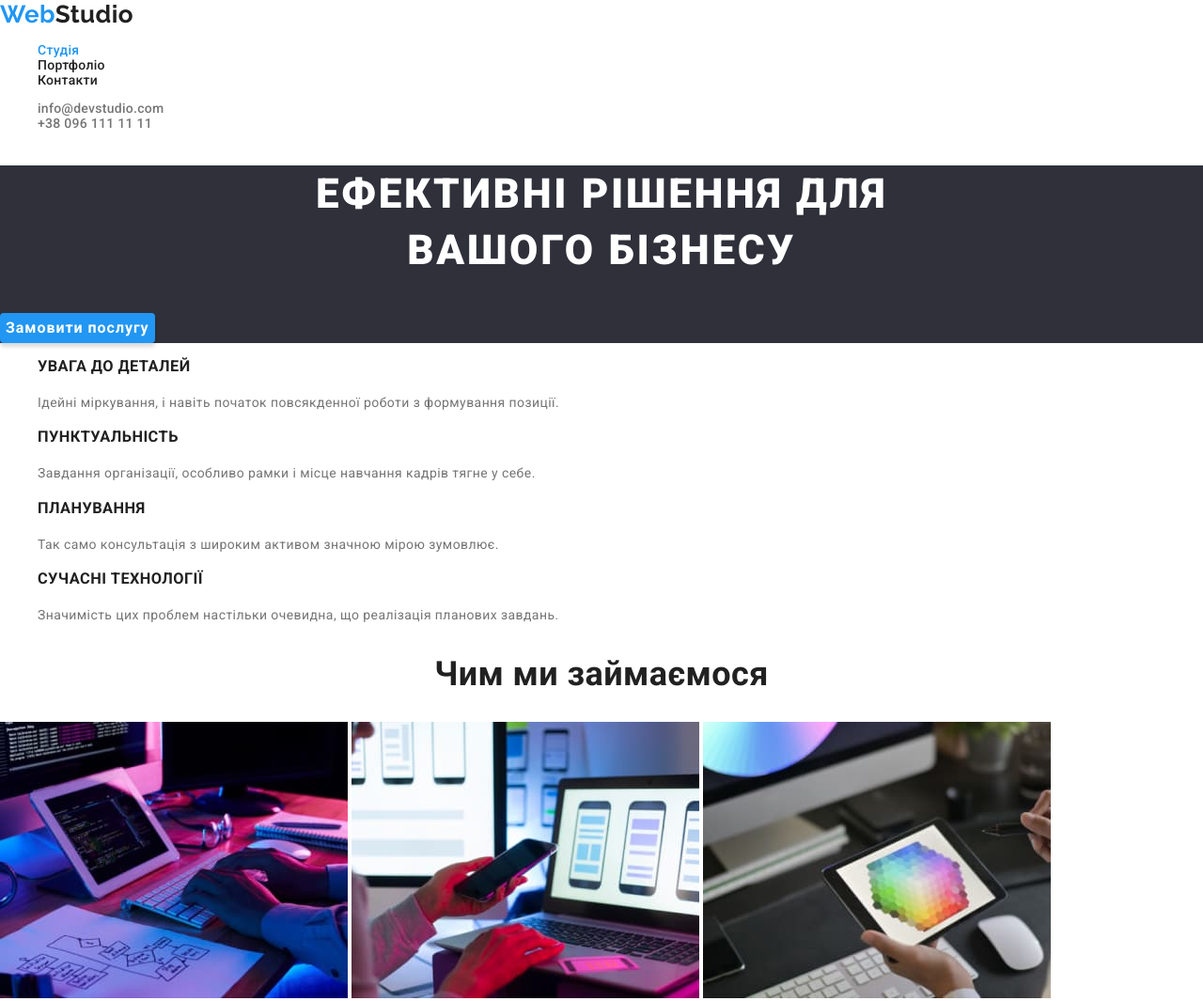
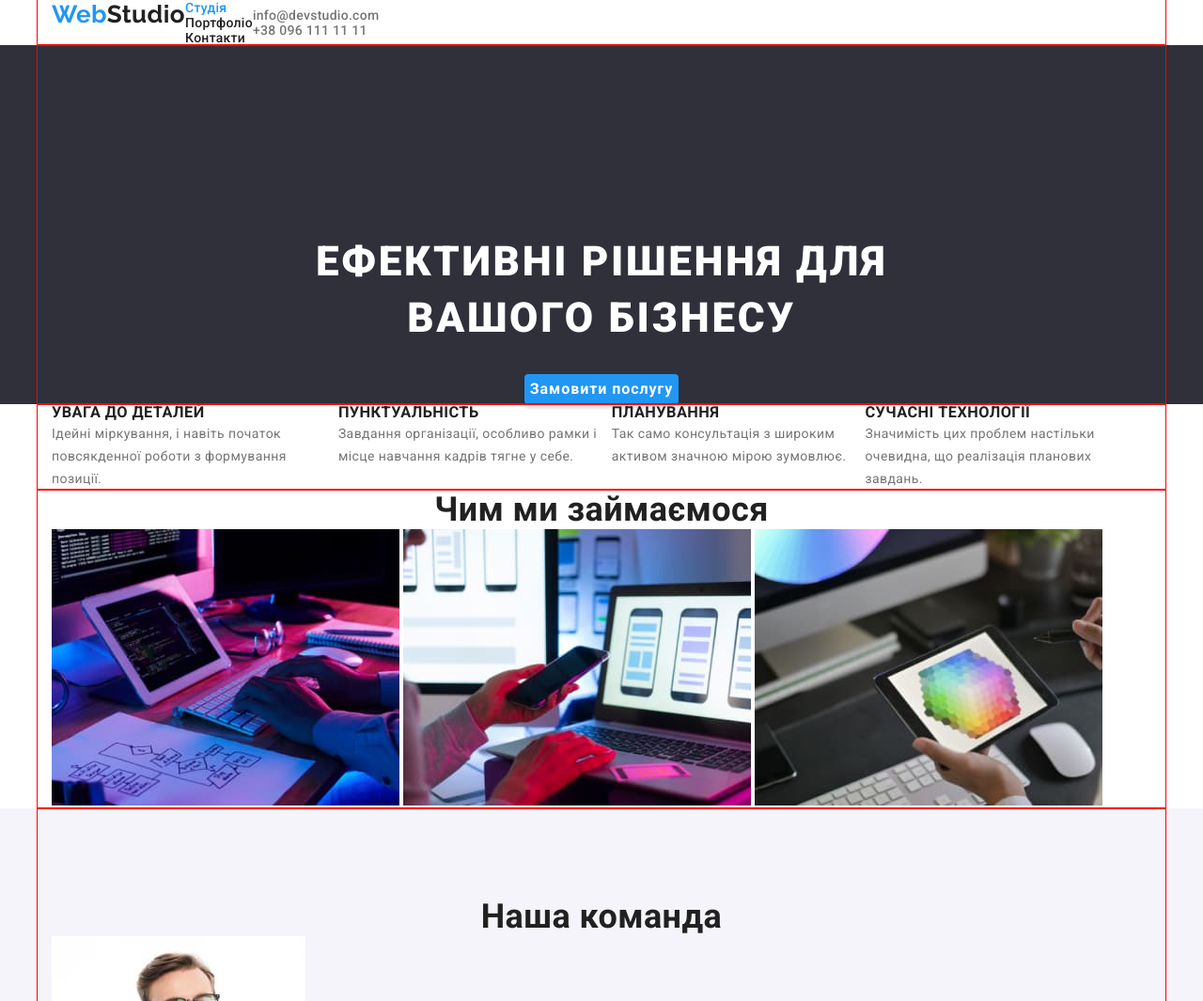
Before and after one commit to wadja210894/goit-markup-hw-03, a plain HTML site: page index.html in a window 1280 px wide. Shown: the top 1065 px of the page at 94% size. Drawn offline with nearby package versions, Linux system fonts and the light colour scheme.

Commit message:
оновлено деякі секції

```diff
--- a/css/styles.css
+++ b/css/styles.css
@@ -14,9 +14,21 @@ body {
 }
 .list {
   list-style-type: none;
+  padding-left: 0;
+  margin: 0;
 }
-.link{
+.link {
   text-decoration: none;
+}
+.container {
+  width: 1200px;
+  margin: 0 auto;
+  padding: 0 15px;
+  outline: 1px solid red;
+}
+.site-header .container {
+  display: flex;
+  align-items: center;
 }
 .site-nav-logo {
   font-family: "Raleway", sans-serif;
@@ -43,6 +55,9 @@ body {
 .site-nav-link:focus {
   color: var(--accent-color);
 }
+.site-nav {
+  display: flex;
+}
 .contact-link {
   text-decoration: none;
   color: var(--secondary-text-color);
@@ -54,10 +69,17 @@ body {
 .contact-link:focus {
   color: var(--accent-color);
 }
+.curent {
+  color: var(--accent-color);
+}
 .section-hero {
   background-color: #2f303a;
 }
 .hero-text {
+  margin: 0;
+  margin-bottom: 30px;
+  padding-top: 200px;
+
   font-weight: 900;
   font-size: 44px;
   line-height: calc(60 / 44);
@@ -67,10 +89,13 @@ body {
   color: var(--white-text);
 }
 .hero-button {
+  display: block;
+  margin-left: auto;
+  margin-right: auto;
+
   font-weight: 700;
   font-size: 16px;
   line-height: calc(30 / 16);
-  display: flex;
   align-items: center;
   text-align: center;
   letter-spacing: 0.06em;
@@ -98,18 +123,27 @@ body {
   clip-path: inset(50%);
   margin: -1px;
 }
+.benefits-list {
+  display: flex;
+}
 .benefits-title {
+  margin: 0;
+
   font-weight: 700;
   line-height: calc(16 / 14);
   text-transform: uppercase;
   color: var(--primary-text-color);
 }
 .benefits-text {
+  margin: 0;
+
   line-height: calc(24 / 14);
   letter-spacing: 0.03em;
   color: var(--secondary-text-color);
 }
 .about-work-title {
+  margin: 0;
+
   font-weight: 700;
   font-size: 36px;
   line-height: calc(42 / 36);
@@ -120,6 +154,9 @@ body {
   background-color: #f5f4fa;
 }
 .team-title {
+  margin: 0;
+  padding-top: 94px;
+
   font-weight: 700;
   font-size: 36px;
   line-height: calc(42 / 36);
@@ -127,6 +164,8 @@ body {
   color: var(--primary-text-color);
 }
 .team-subtitle {
+  margin: 0;
+
   font-weight: 500;
   font-size: 16px;
   line-height: calc(19 / 16);
@@ -134,6 +173,8 @@ body {
   color: var(--primary-text-color);
 }
 .team-text {
+  margin: 0;
+
   font-size: 16px;
   line-height: calc(19 / 16);
   text-align: center;
@@ -162,9 +203,6 @@ body {
 }
 .contact-link-footer:hover,
 .contact-link-footer:focus {
-  color: var(--accent-color);
-}
-.curent {
   color: var(--accent-color);
 }
 .filter-button {
--- a/index.html
+++ b/index.html
@@ -17,6 +17,7 @@
   <body>
     <!-- Шапка сайту -->
     <header class="site-header">
+     <div class="container">
       <nav class="site-nav">
         <a class="site-nav-logo" href="./index.html"><span class="logo-first">Web</span><span class="logo-second">Studio</span></a>
         <ul class="site-nav-list list">
@@ -29,16 +30,20 @@
         <li><a class="contact-link" href="mailto:info@devstudio.com">info@devstudio.com</a></li>
         <li><a class="contact-link" href="tel:+380961111111">+38 096 111 11 11</a></li>
       </ul>
+     </div>
     </header>
     <!-- Основний контент -->
     <main>
       <!-- Секція герой -->
       <section class="section-hero">
+        <div class="container">
           <h1 class="hero-text">Ефективні рішення для<br> вашого бізнесу</h1>
           <button class="hero-button button" type="button">Замовити послугу</button>
+        </div>
       </section>
       <!-- Секція наші переваги -->
       <section class="section-benefits">
+       <div class="container">
         <h2 class="benefits-title visually-hidden">Наші переваги</h2>
         <ul class="benefits-list list">
           <li>
@@ -69,16 +74,20 @@
             </p>
           </li>
         </ul>
+       </div>
       </section>
       <!-- Секція чим ми займаємося -->
       <section class="about-work">
+      <div class="container">
         <h2 class="about-work-title">Чим ми займаємося</h2>
         <img src="./images/img1.jpg" alt="робота за компютером" width="370" />
         <img src="./images/img2.jpg" alt="робота за телефоном" width="370" />
         <img src="./images/img3.jpg" alt="робота за планшетом" width="370" />
+      </div>
       </section>
       <!-- Секція наша команда -->
       <section class="our-team">
+        <div class="container">
           <h2 class="team-title">Наша команда</h2>
         <ul class="team-list list">
           <li>
@@ -118,10 +127,12 @@
             <p class="team-text">UI Designer</p>
           </li>
         </ul>
+        </div>
       </section>
     </main>
     <!-- Підвал сайту -->
     <footer class="site-footer">
+      <div class="container">
         <address>
           <ul class="adres-list list">
             <li><a class="site-nav-logo" href="./index.html"><span class="logo-first">Web</span><span class="logo-second-footer">Studio</span></a></li>
@@ -137,6 +148,7 @@
             <li><a class="contact-link-footer" href="tel:+380961111111">+38 096 111 11 11</a></li>
           </ul>
         </address>
+      </div>
     </footer>
   </body>
 </html>
```
Also changed, not shown: portfolio.html (+18 -41 lines). Lines whose indentation alone changed are shown as unchanged.
